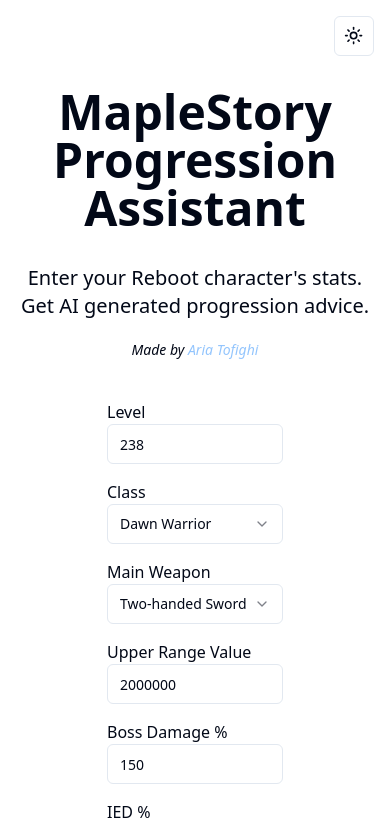
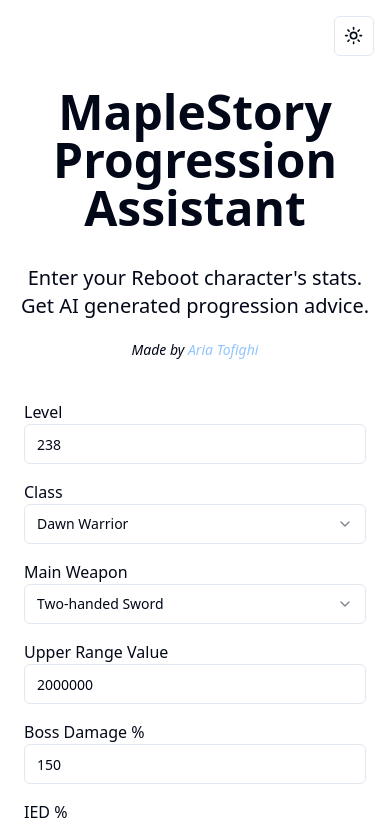
Before and after one commit to AriaTofighi/mapleassistant, a Next.js app: page / in a window 390 px wide. Shown: the top 823 px of the page. Built offline with nearby package versions, Linux system fonts and the light colour scheme.

Commit message:
Fixed input styling on mobile

```diff
--- a/app/page.tsx
+++ b/app/page.tsx
@@ -221,7 +221,7 @@
         </i>
 
         <form>
-          <div className="flex flex-wrap gap-4 mb-10 justify-center [&>*]:w-44">
+          <div className="flex flex-wrap gap-4 mx-2 mb-10 justify-center [&>*]:basis-full min-[450px]:[&>*]:basis-44">
             <div>
               <Label htmlFor="level">Level</Label>
               <Input
```
